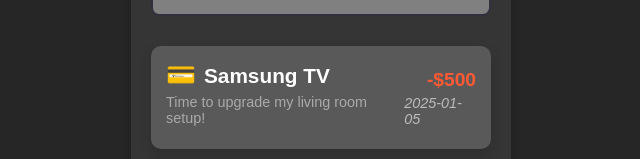
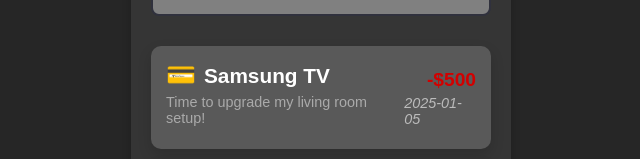
Before and after one commit to joswin18/Money-Tracker, a React (Create React App) app: page / in a window 1280 px wide. Shown: the part 315-474 px from the top of the page, without its empty margins (319-959 px from the left). Built offline with nearby package versions, Linux system fonts and the light colour scheme.

Commit message:
transaction style change

```diff
--- a/src/App.css
+++ b/src/App.css
@@ -147,7 +147,7 @@
 .transaction .right .price.green {
   font-size: 1.2rem;
   font-weight: 700;
-  color: #ff5a35;
+  color: #d20000;
 }
 
 .transaction .right .price.red {
```
